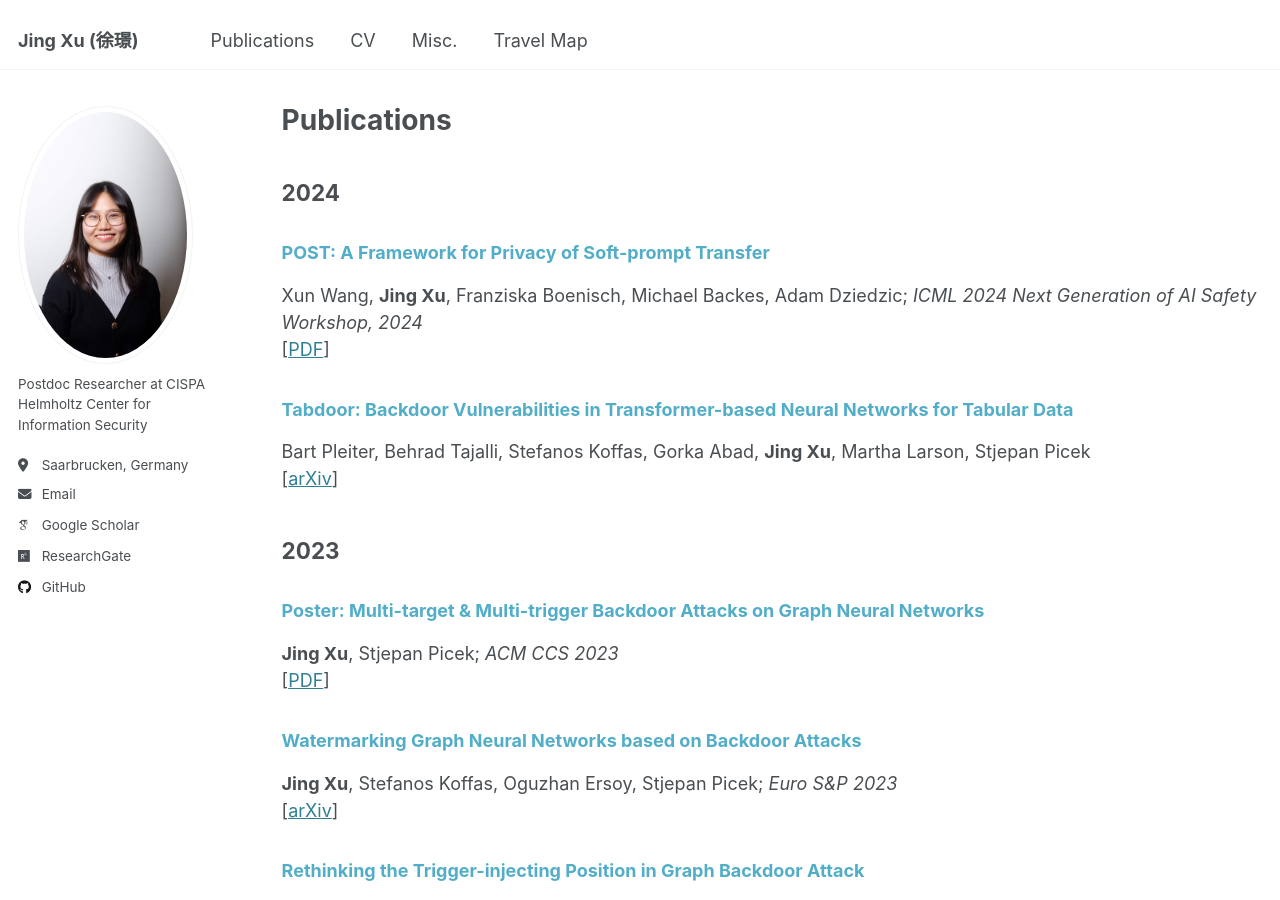
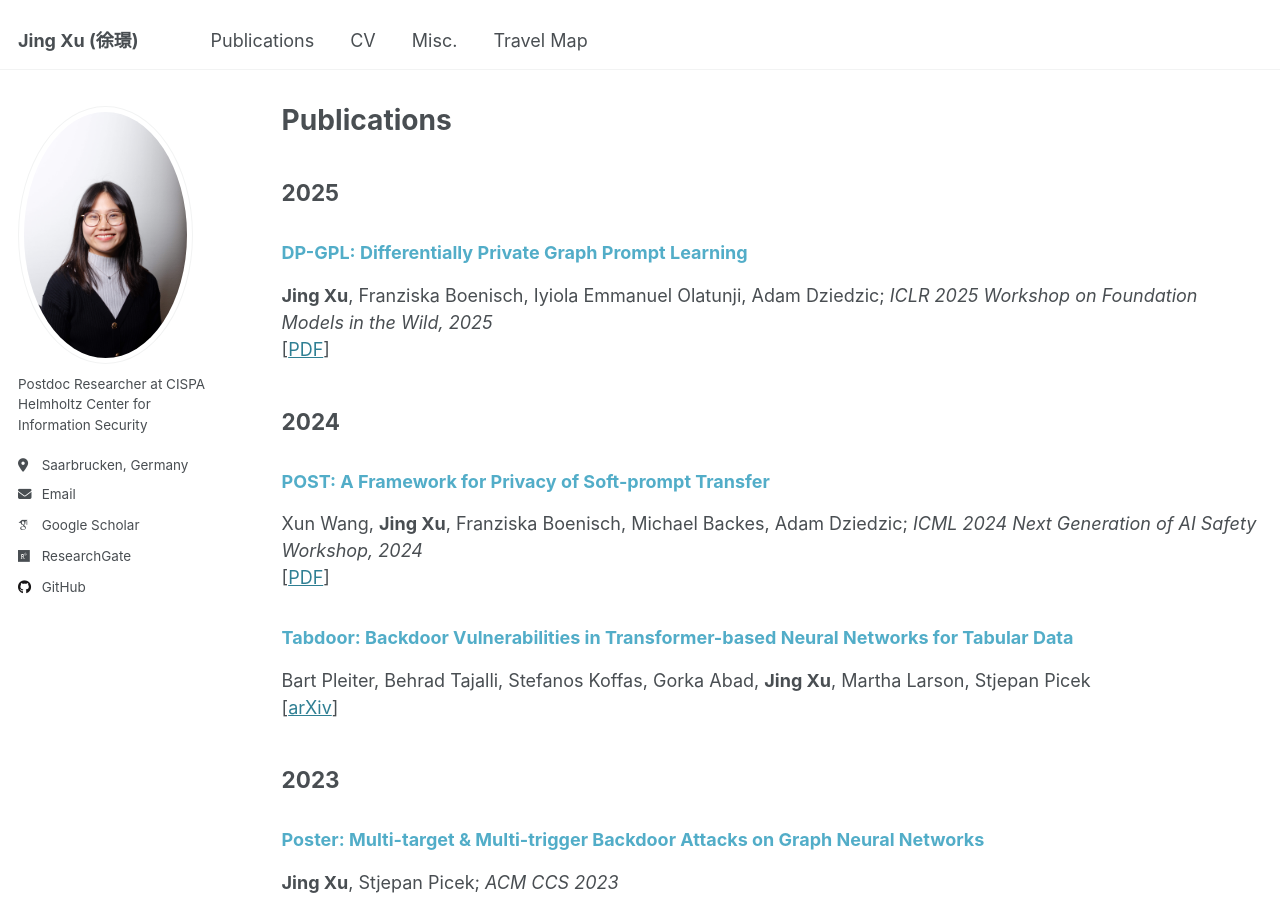
Before and after one commit to xujing1994/xujing1994.github.io, a Jekyll site: the page built from _pages/publications.md, in a window 1280 px wide and 900 px high. Built offline with Jekyll 4.4.1, drawn with Linux system fonts in a browser that asks for light colours; some web fonts are replaced.

Commit message:
Update publications.md

```diff
--- a/_pages/publications.md
+++ b/_pages/publications.md
@@ -4,6 +4,10 @@ title: "Publications"
 permalink: /publications/
 author_profile: true
 ---
+## 2025
+### <span style="color:#52ADC8">DP-GPL: Differentially Private Graph Prompt Learning</span>
+**Jing Xu**, Franziska Boenisch, Iyiola Emmanuel Olatunji, Adam Dziedzic; *ICLR 2025 Workshop on Foundation Models in the Wild, 2025* \
+[[PDF](https://openreview.net/pdf?id=W8nrK1ajDH)]
 
 ## 2024
 
```
